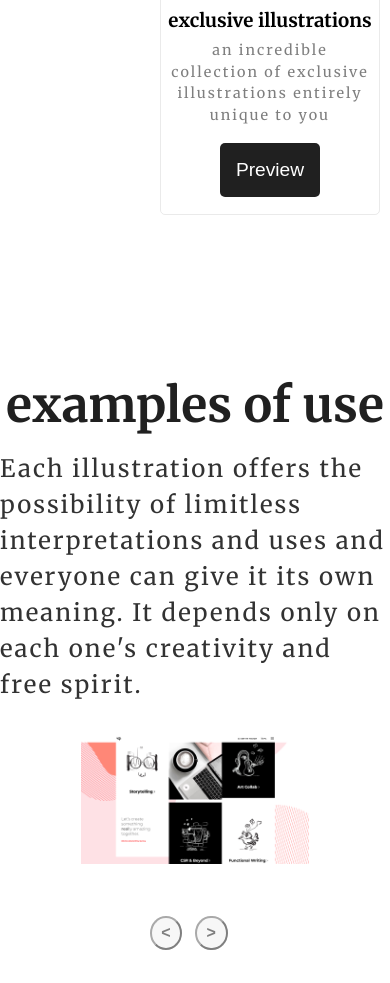
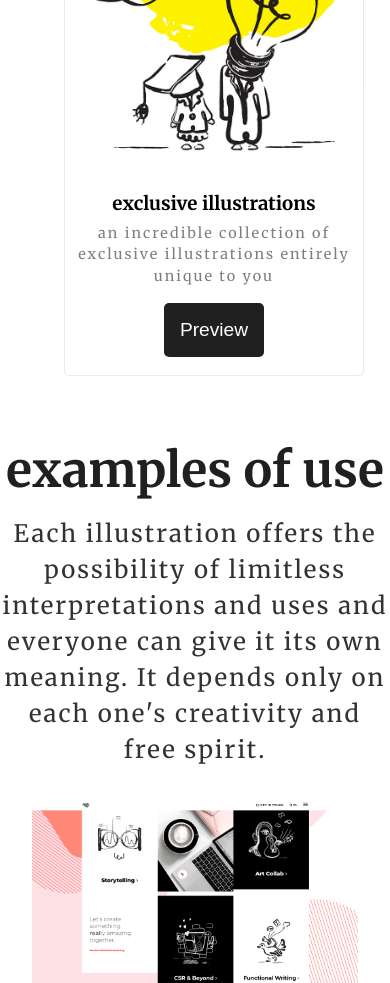
Before and after one commit to numanjvd82/static-template, a plain HTML site: page index.html in a window 390 px wide. Shown: the part 5351-6334 px from the top of the page. Drawn offline with nearby package versions, Linux system fonts and the light colour scheme.

Commit message:
media querie for slider, cards and animations

```diff
--- a/style.css
+++ b/style.css
@@ -288,8 +288,6 @@ p {
 }
 
 .illustration__cards {
-  margin: 3rem;
-  padding: 3rem;
   display: flex;
   justify-content: space-evenly;
   align-items: center;
@@ -324,6 +322,18 @@ p {
   font-size: 0.9rem;
   margin: 0.5rem 0.4rem;
   opacity: 0.5;
+}
+
+@media screen and (max-width: 921px) {
+  .illustration__cards {
+    margin: 0;
+    padding: 0;
+  }
+
+  .illustration__card {
+    width: 50%;
+    min-width: 300px;
+  }
 }
 
 /* Slider */
@@ -384,6 +394,17 @@ p {
   transform: scale(1.3);
 }
 
+@media screen and (max-width: 600px) {
+  .slider__info p {
+    text-align: center;
+  }
+
+  .slider__gallyery-img {
+    max-width: 100%;
+    min-width: 200px;
+  }
+}
+
 /* animation for carousel slides */
 
 @keyframes fade-in {
@@ -399,3 +420,31 @@ p {
 }
 
 /* Global media querie for hiding animation and transitions on small screen */
+
+@media screen and (max-width: 600px) {
+  .btn {
+    transition: none;
+  }
+
+  .btn:hover {
+    transform: none;
+    box-shadow: none;
+  }
+
+  .illustration__card {
+    transition: none;
+  }
+
+  .illustration__card:hover {
+    box-shadow: none;
+  }
+
+  .slider__gallery-control {
+    font-size: 0.7rem;
+    transition: none;
+  }
+
+  .slider__gallery-control:hover {
+    transform: none;
+  }
+}
```
